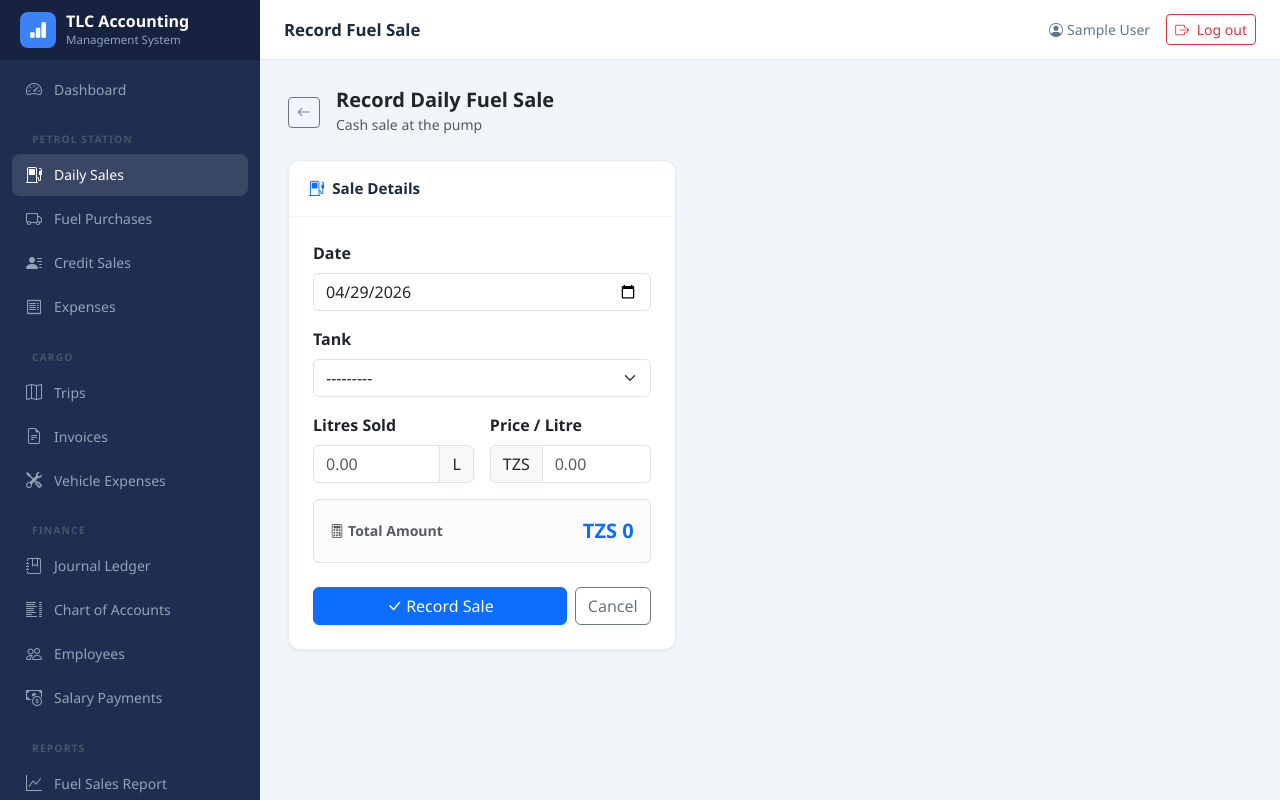
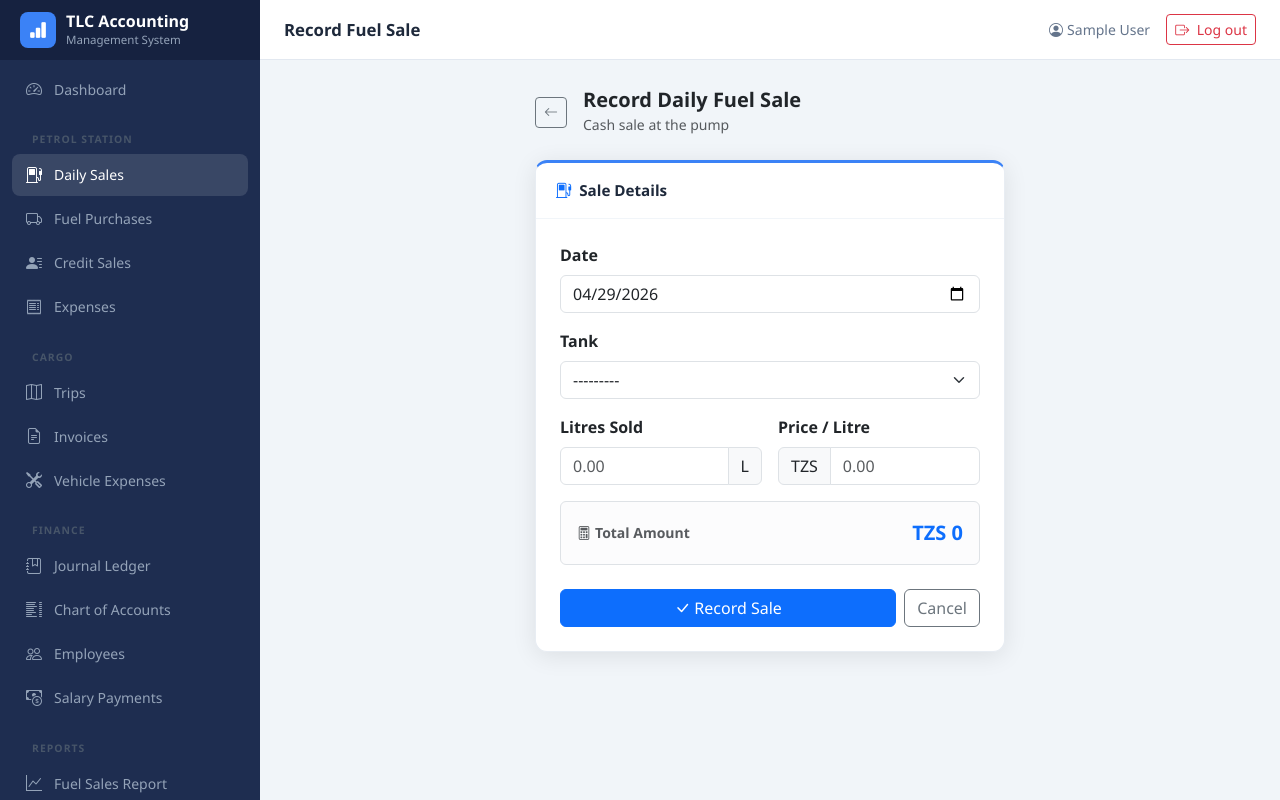
Before and after one commit to Ferlsafer/AccountingProject, a Django app: page /petrol/sales/add/ in a window 1280 px wide. Run offline with Django 5.2, Linux system fonts and the light colour scheme; the visitor is signed in with stand-in values (Sample User, id 1); data comes from the database, SQL or seed files in the repository; data that the repository does not hold is empty.

Commit message:
Center form cards on page with accent top border
All entry forms (sale, purchase, credit sale, payment, expense) now use
row justify-content-center instead of left-aligning. Width col-md-9/lg-7/xl-6
gives a focused, readable form width. Blue top border accent distinguishes
entry forms from list/report cards.

Co-Authored-By: Claude Sonnet 4.6 <noreply@anthropic.com>

```diff
--- a/static/css/main.css
+++ b/static/css/main.css
@@ -174,6 +174,12 @@ body {
 /* ── Badges ──────────────────────────────────────────── */
 .badge-pill { border-radius: 999px; font-size: 0.72rem; font-weight: 600; padding: 3px 10px; }
 
+/* ── Centered form cards ─────────────────────────────── */
+.row.justify-content-center > [class*="col"] .content-card {
+    box-shadow: 0 4px 24px rgba(0,0,0,0.09);
+    border-top: 3px solid #3b82f6;
+}
+
 /* ── Auth pages (login etc.) ─────────────────────────── */
 body.auth-page #main-content {
     margin-left: 0;
--- a/templates/petrol/credit_payment_form.html
+++ b/templates/petrol/credit_payment_form.html
@@ -6,8 +6,8 @@
 {% block nav_credit_sales_active %}active{% endblock %}
 
 {% block content %}
-<div class="row">
-    <div class="col-lg-6 col-xl-5">
+<div class="row justify-content-center">
+    <div class="col-md-9 col-lg-7 col-xl-6">
         <div class="d-flex align-items-center mb-4">
             <a href="{% url 'petrol:credit_sale_list' %}" class="btn btn-sm btn-outline-secondary me-3"><i class="bi bi-arrow-left"></i></a>
             <div><h5 class="fw-bold mb-0">Receive Credit Payment</h5><span class="text-muted small">Customer settling their account</span></div>
--- a/templates/petrol/credit_sale_form.html
+++ b/templates/petrol/credit_sale_form.html
@@ -6,8 +6,8 @@
 {% block nav_credit_sales_active %}active{% endblock %}
 
 {% block content %}
-<div class="row">
-    <div class="col-lg-6 col-xl-5">
+<div class="row justify-content-center">
+    <div class="col-md-9 col-lg-7 col-xl-6">
         <div class="d-flex align-items-center mb-4">
             <a href="{% url 'petrol:credit_sale_list' %}" class="btn btn-sm btn-outline-secondary me-3">
                 <i class="bi bi-arrow-left"></i>
--- a/templates/petrol/daily_sale_form.html
+++ b/templates/petrol/daily_sale_form.html
@@ -6,8 +6,8 @@
 {% block nav_fuel_sales_active %}active{% endblock %}
 
 {% block content %}
-<div class="row">
-    <div class="col-lg-6 col-xl-5">
+<div class="row justify-content-center">
+    <div class="col-md-9 col-lg-7 col-xl-6">
 
         <div class="d-flex align-items-center mb-4">
             <a href="{% url 'petrol:daily_sale_list' %}" class="btn btn-sm btn-outline-secondary me-3">
--- a/templates/petrol/expense_form.html
+++ b/templates/petrol/expense_form.html
@@ -6,8 +6,8 @@
 {% block nav_petrol_expenses_active %}active{% endblock %}
 
 {% block content %}
-<div class="row">
-    <div class="col-lg-6 col-xl-5">
+<div class="row justify-content-center">
+    <div class="col-md-9 col-lg-7 col-xl-6">
         <div class="d-flex align-items-center mb-4">
             <a href="{% url 'petrol:expense_list' %}" class="btn btn-sm btn-outline-secondary me-3"><i class="bi bi-arrow-left"></i></a>
             <div><h5 class="fw-bold mb-0">Add Petrol Expense</h5><span class="text-muted small">Operational cost at the station</span></div>
--- a/templates/petrol/purchase_form.html
+++ b/templates/petrol/purchase_form.html
@@ -6,8 +6,8 @@
 {% block nav_fuel_purchases_active %}active{% endblock %}
 
 {% block content %}
-<div class="row">
-    <div class="col-lg-6 col-xl-5">
+<div class="row justify-content-center">
+    <div class="col-md-9 col-lg-7 col-xl-6">
         <div class="d-flex align-items-center mb-4">
             <a href="{% url 'petrol:purchase_list' %}" class="btn btn-sm btn-outline-secondary me-3"><i class="bi bi-arrow-left"></i></a>
             <div>
```
